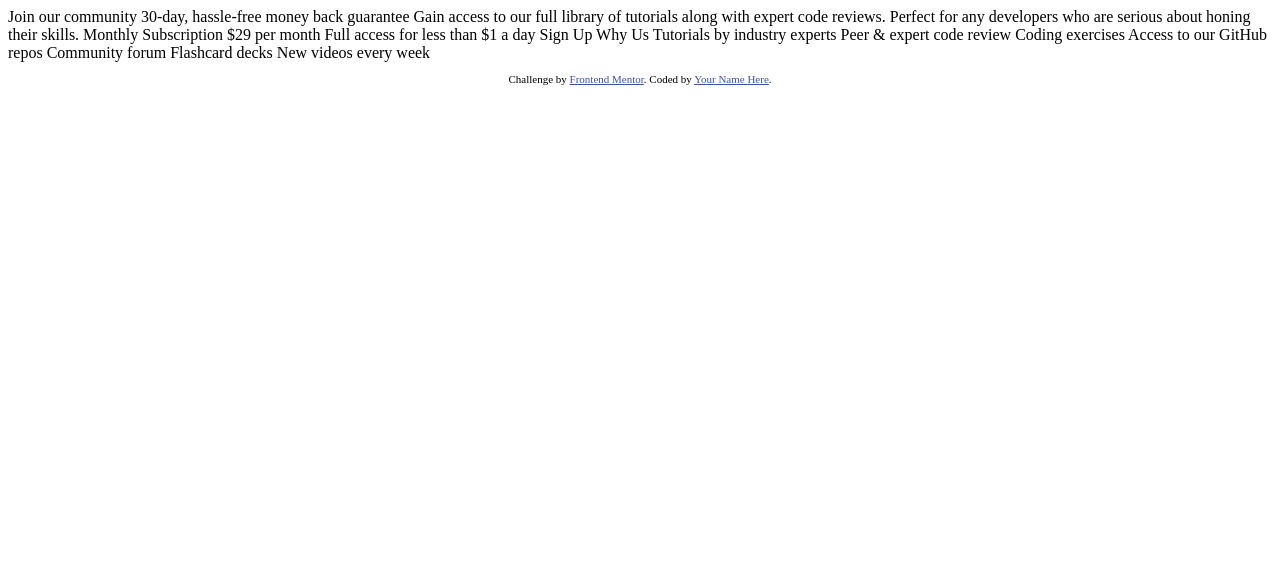
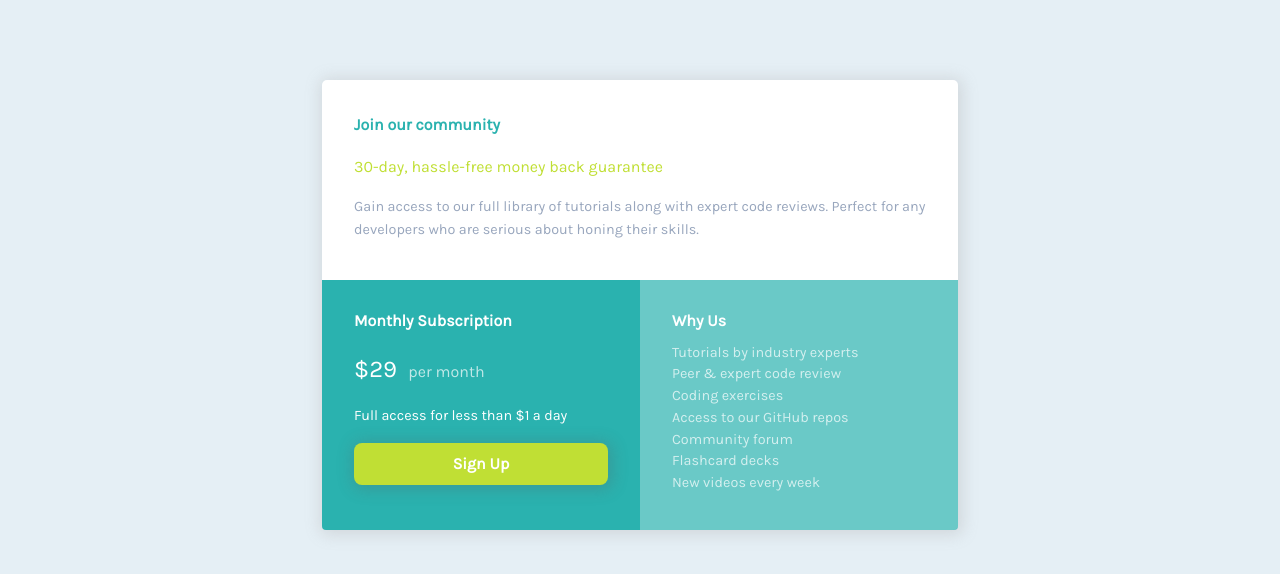
Before and after one commit to molopeng/single-price-grid-component-master, a plain HTML site: page index.html in a window 1280 px wide. Drawn offline with Linux system fonts and the light colour scheme.

Commit message:
Update README, index.html, and style-guide.md; remove README-template.md; add css folder

```diff
--- /dev/null
+++ b/css/style.css
@@ -0,0 +1,121 @@
+@import url('https://fonts.googleapis.com/css?family=Karla&display=swap');
+
+:root {
+  --light-gray: hsl(204, 43%, 93%);
+  --cyan: hsl(179, 62%, 43%);
+  --off-cyan: hsla(179, 62%, 43%, 0.699);
+  --bright-yellow: hsl(71, 73%, 54%);
+  --grayish-blue: hsl(218, 22%, 67%);
+}
+
+/* Resets */
+* {
+  margin: 0;
+  padding: 0;
+  box-sizing: border-box;
+  line-height: 1.6;
+}
+
+body {
+  font-family: 'Karla', sans-serif;
+  background: var(--light-gray);
+  height: 100vh;
+  padding: 5rem 2rem;
+}
+
+h4, p {
+  margin: 1rem 0;
+}
+
+/* Utilites */
+.primary {color: var(--cyan); }
+.secondary {color: var(--bright-yellow);}
+.gray {color: var(--grayish-blue);}
+.off-white{color: rgba(255, 255, 255, 0.705);}
+
+.large-text{font-size: 1.5rem;}
+.small-text{font-size: .9rem;}
+.btn {
+  display: block;
+  text-align: center;
+  color: #fff;
+  font-weight: 600;
+  width: 100%;
+  background: var(--bright-yellow);
+  padding: .5rem 1.25rem;
+  text-decoration: none;
+  border-radius: 8px;
+  box-shadow: .1rem .1rem .9rem .2rem  rgba(92, 90, 90, 0.25);
+}
+
+.btn:hover {
+  background: var(--light-gray);
+  color: var(--cyan);
+}
+
+
+/* Container */
+.container {
+  background: white;
+  border-radius: 5px;
+  box-shadow: .1rem .1rem .9rem .2rem  rgba(150, 148, 148, 0.25);
+}
+
+/* Header */
+.container #main-header {
+  padding: .15rem 1rem;
+}
+
+/* Price Section */
+.container #price {
+  background: var(--cyan);
+  padding: .15rem 1rem 1.5rem 1rem;
+  color: #fff;
+  border-bottom-left-radius: 4px;
+}
+
+/* Why us */
+.container .why-us {
+  background: var(--off-cyan);
+  padding: .15rem 1rem .5rem 1rem;
+  color: #fff;
+  line-height: 0;
+  border-bottom-right-radius: 4px;
+}
+
+.container .why-us p {
+  font-size: .9rem;
+  line-height: .15;
+  color: rgba(255, 255, 255, 0.705);
+}
+
+@media screen and (min-width: 594px) {
+
+  body {
+    max-width: 700px;
+    margin: 0 auto;
+  }
+  .container {
+    display: grid;
+    grid-template-columns: 1fr 1fr;
+    grid-template-rows: 200px 250px;
+  }
+
+  .container #main-header {
+    grid-column: 1 /span 3;
+    padding: 1rem 2rem;
+    justify-content: center;
+  }
+
+  .container #price {
+    padding: .75rem 2rem;
+  }
+
+  .container .why-us {
+    padding: .75rem 2rem;
+  }
+
+  .container .why-us p {
+    line-height: .4;
+  }
+}
--- a/index.html
+++ b/index.html
@@ -4,47 +4,52 @@
   <meta charset="UTF-8">
   <meta name="viewport" content="width=device-width, initial-scale=1.0"> <!-- displays site properly based on user's device -->
 
+
+
   <link rel="icon" type="image/png" sizes="32x32" href="./images/favicon-32x32.png">
+
+  <link rel="stylesheet" href="./css/style.css">
 
   <title>Frontend Mentor | Single Price Grid Component</title>
 
   <!-- Feel free to remove these styles or customise in your own stylesheet 👍 -->
-  <style>
-    .attribution { font-size: 11px; text-align: center; }
-    .attribution a { color: hsl(228, 45%, 44%); }
-  </style>
 </head>
 <body>
-  Join our community
 
-  30-day, hassle-free money back guarantee
+  <div class="container">
+    <header id="main-header">
+      <h4 class="primary">Join our community</h4>
+      <p class="secondary">30-day, hassle-free money back guarantee</p>
+      <p class="gray small-text">
+        Gain access to our full library of tutorials along with expert code reviews.
+        Perfect for any developers who are serious about honing their skills.
+      </p>
+    </header>
 
-  Gain access to our full library of tutorials along with expert code reviews.
-  Perfect for any developers who are serious about honing their skills.
+    <section id="price">
+      <h4>Monthly Subscription</h4>
+      <p><span class="large-text">&dollar;29</span><span class="off-white"> &nbsp per month</span></p>
+      <p class="small-text">Full access for less than &dollar;1 a day</p>
+      <a class="btn" href="#">Sign Up</a>
+    </section>
 
-  Monthly Subscription
+    <section class="why-us">
+      <h4>Why Us</h4>
+      <p>Tutorials by industry experts</p>
+      <p>Peer &amp; expert code review</p>
+      <p>Coding exercises</p>
+      <p>Access to our GitHub repos</p>
+      <p>Community forum</p>
+      <p>Flashcard decks</p>
+      <p>New videos every week</p>
+    </section>
+  </div>
 
-  &dollar;29 per month
-
-  Full access for less than &dollar;1 a day
-
-  Sign Up
-
-  Why Us
-
-  Tutorials by industry experts
-  Peer &amp; expert code review
-  Coding exercises
-  Access to our GitHub repos
-  Community forum
-  Flashcard decks
-  New videos every week
-
-  <footer>
+  <!-- <footer>
     <p class="attribution">
       Challenge by <a href="https://www.frontendmentor.io?ref=challenge" target="_blank">Frontend Mentor</a>.
-      Coded by <a href="#">Your Name Here</a>.
+      Coded by <a href="#">Molopeng Elmon Sekgobela</a>.
     </p>
-  </footer>
+  </footer> -->
 </body>
 </html>
```
Also changed, not shown: 3 other files.
